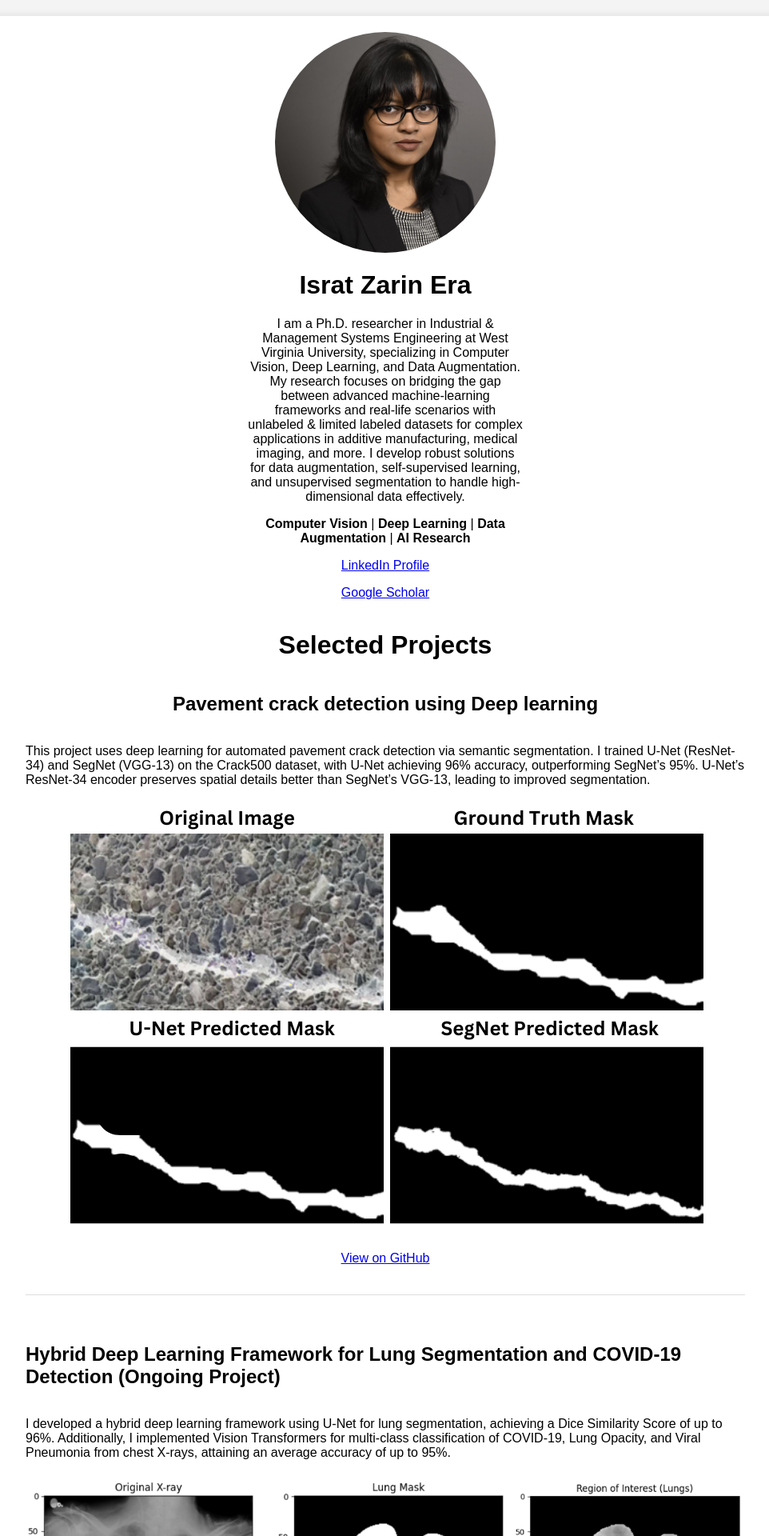
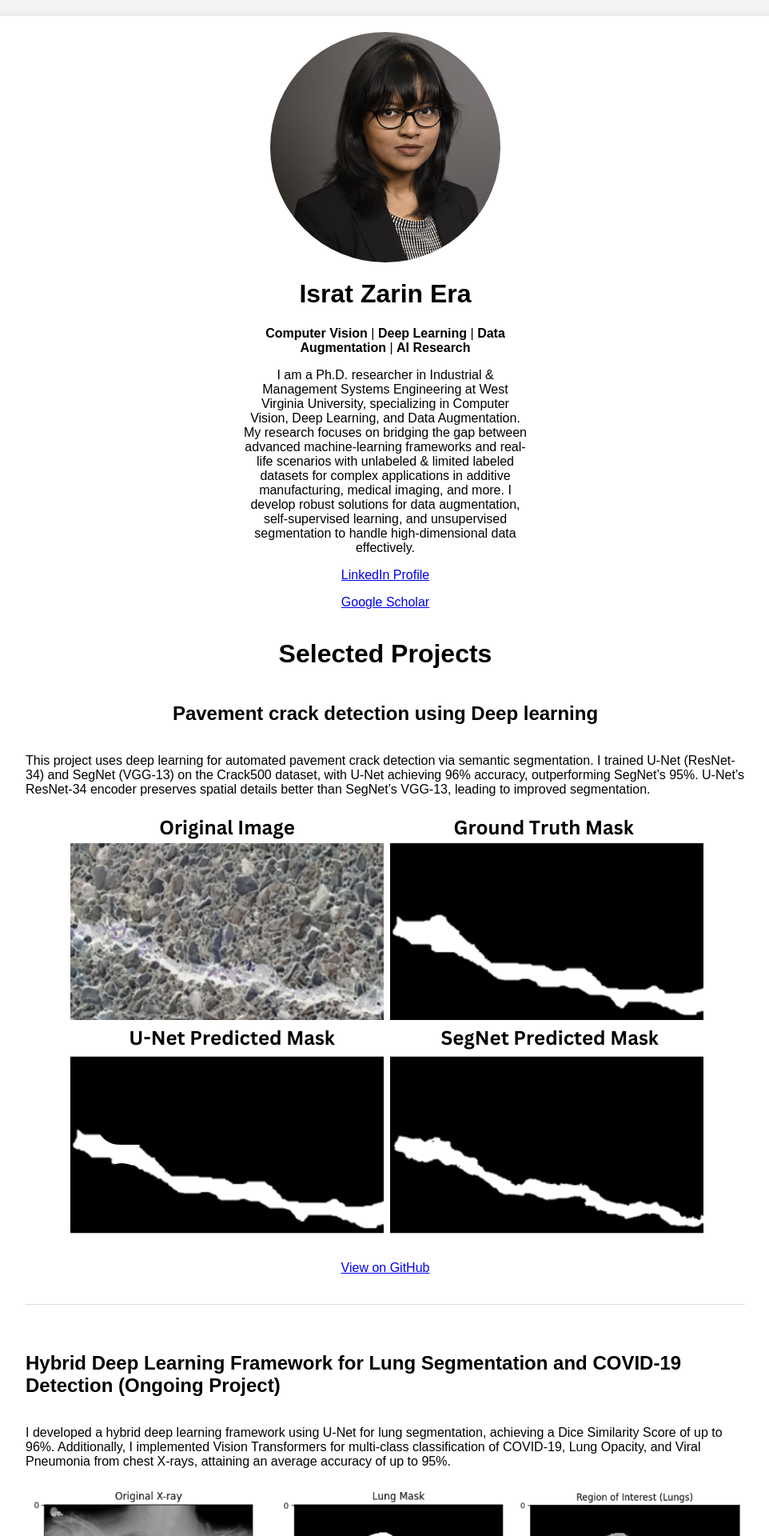
Before and after one commit to IE0005/IE0005.github.io, a Jekyll site: the page built from index.md, in a window 1280 px wide. Shown: the top 1920 px of the page at 80% size, without its empty margins (158-1120 px from the left). Built offline with Jekyll 4.4.1, drawn with Linux system fonts in a browser that asks for light colours.

Commit message:
Update default.html

```diff
--- a/_layouts/default.html
+++ b/_layouts/default.html
@@ -8,6 +8,9 @@ description: "Computer Vision | Deep Learning | Data Augmentation | AI Research"
     <div class="sidebar">
         <img src="/assets/img/profile_pic.png" alt="Your Photo">
         <h1>Israt Zarin Era</h1>
+        <p class="key-points">
+            <strong>Computer Vision</strong> | <strong>Deep Learning</strong> | <strong>Data Augmentation</strong> | <strong>AI Research</strong>
+        </p>
         <p class="bio">
             I am a Ph.D. researcher in Industrial & Management Systems Engineering at West Virginia University,
             specializing in Computer Vision, Deep Learning, and Data Augmentation.
@@ -16,10 +19,7 @@ description: "Computer Vision | Deep Learning | Data Augmentation | AI Research"
             medical imaging, and more. I develop robust solutions for data augmentation, self-supervised learning,
             and unsupervised segmentation to handle high-dimensional data effectively.
         </p>
-        <p class="key-points">
-            <strong>Computer Vision</strong> | <strong>Deep Learning</strong> |
-            <strong>Data Augmentation</strong> | <strong>AI Research</strong>
-        </p>
+
         <p><a href="https://www.linkedin.com/in/israt-zarin-era/">LinkedIn Profile</a></p>
         <p><a href="https://scholar.google.com/citations?user=YRYi0goAAAAJ&hl=en">Google Scholar</a></p>
     </div>
@@ -67,7 +67,7 @@ description: "Computer Vision | Deep Learning | Data Augmentation | AI Research"
         display: flex;
         flex-direction: column;
         align-items: center;
-        width: 90%;
+        width: 100%;
         max-width: 1200px;
         background: white;
         padding: 20px;
```
